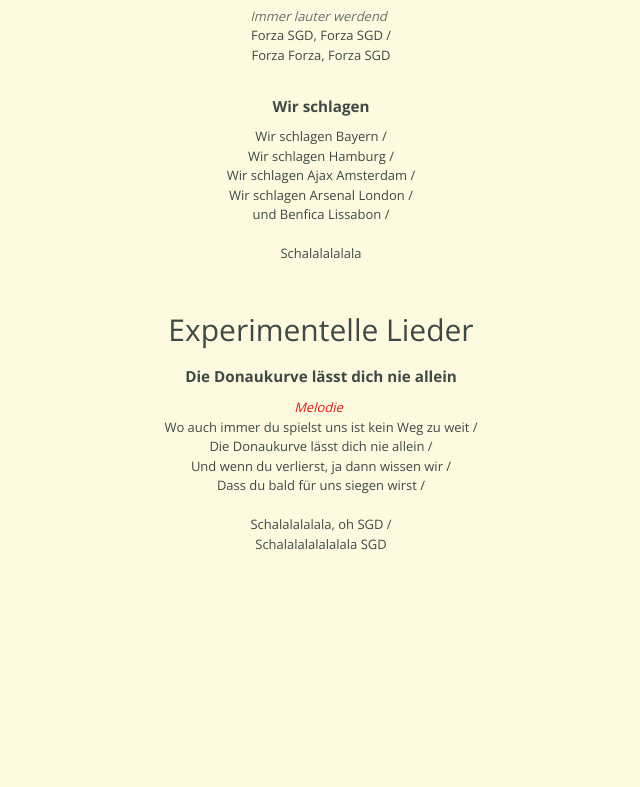
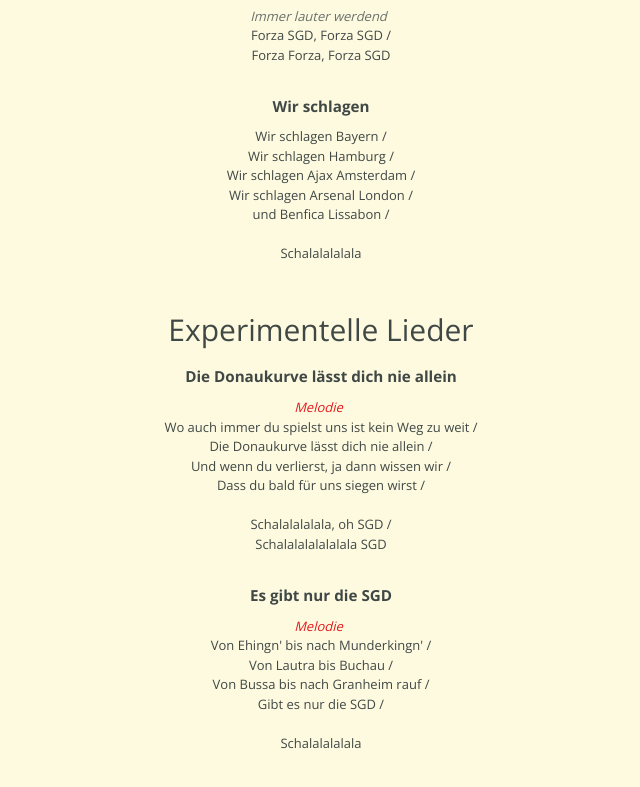
Before and after one commit to FotoMaexx/Donaukurve-Songs, a plain HTML site: page index.html in a window 1280 px wide. Shown: the part 595-1382 px from the top of the page, without its empty margins (319-959 px from the left). Before the commit the page ends 1249 px from the top, so only its background shows below. Drawn offline with nearby package versions, Linux system fonts and the light colour scheme.

Commit message:
Added Es gibt nur die SGD

```diff
--- a/index.html
+++ b/index.html
@@ -64,6 +64,17 @@
                 Schalalalalalalala SGD <br>
             </p>
             <br>
+            <h3>Es gibt nur die SGD</h3>
+            <p>
+                <i><a href="https//www.instagram.com/p/C3qZQhOMF6p/">Melodie</a></i><br>
+                Von Ehingn' bis nach Munderkingn' /<br>
+                Von Lautra bis Buchau /<br>
+                Von Bussa bis nach Granheim rauf /<br>
+                Gibt es nur die SGD /<br>
+                <br>
+                Schalalalalala
+            </p>
+            <br>
         </div>
     </div>
 </body>
```
